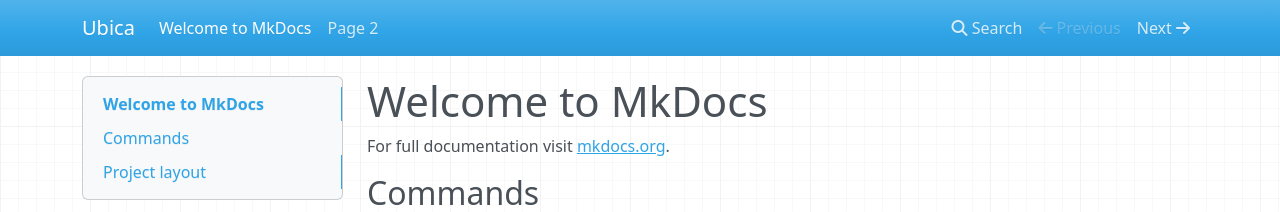
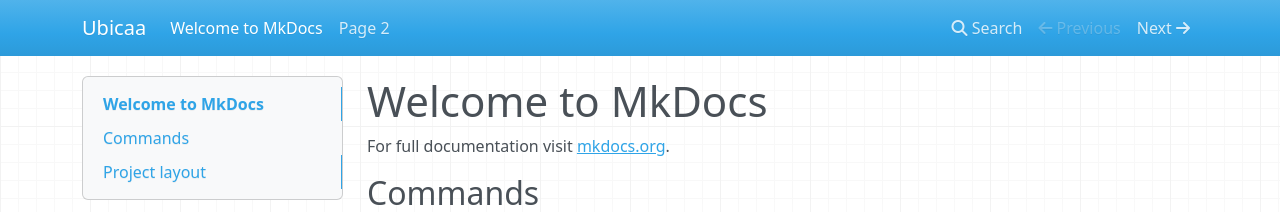
Before and after one commit to ltomasevic/mkdocs, an MkDocs documentation site: the page built from docs/index.md, in a window 1280 px wide. Shown: the top 212 px of the page. Built offline with MkDocs 1.6.1, drawn with Linux system fonts in a browser that asks for light colours; nearby versions of some CDN libraries.

Commit message:
Update mkdocs.yml

```diff
--- a/mkdocs.yml
+++ b/mkdocs.yml
@@ -1,4 +1,4 @@
-site_name: Ubica
+site_name: Ubicaa
 theme:
   name: mkdocs
   features:
```
